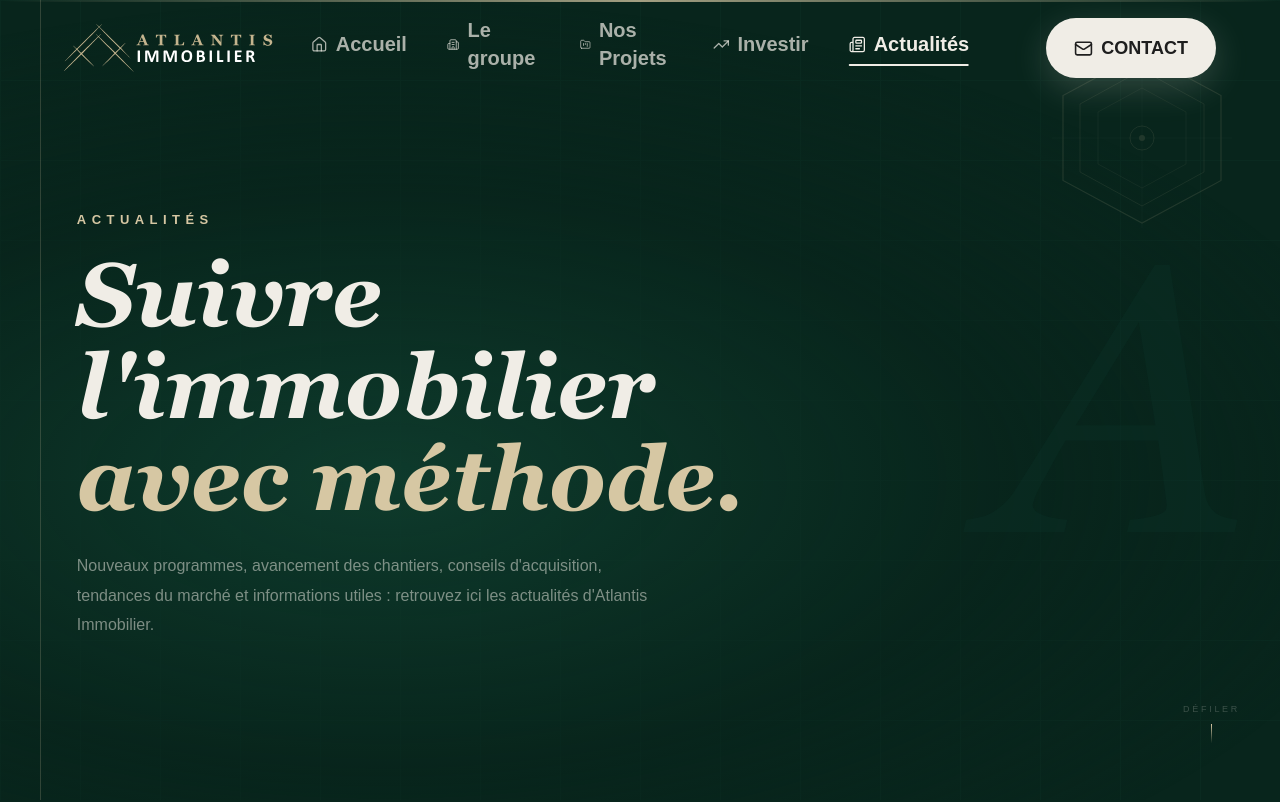
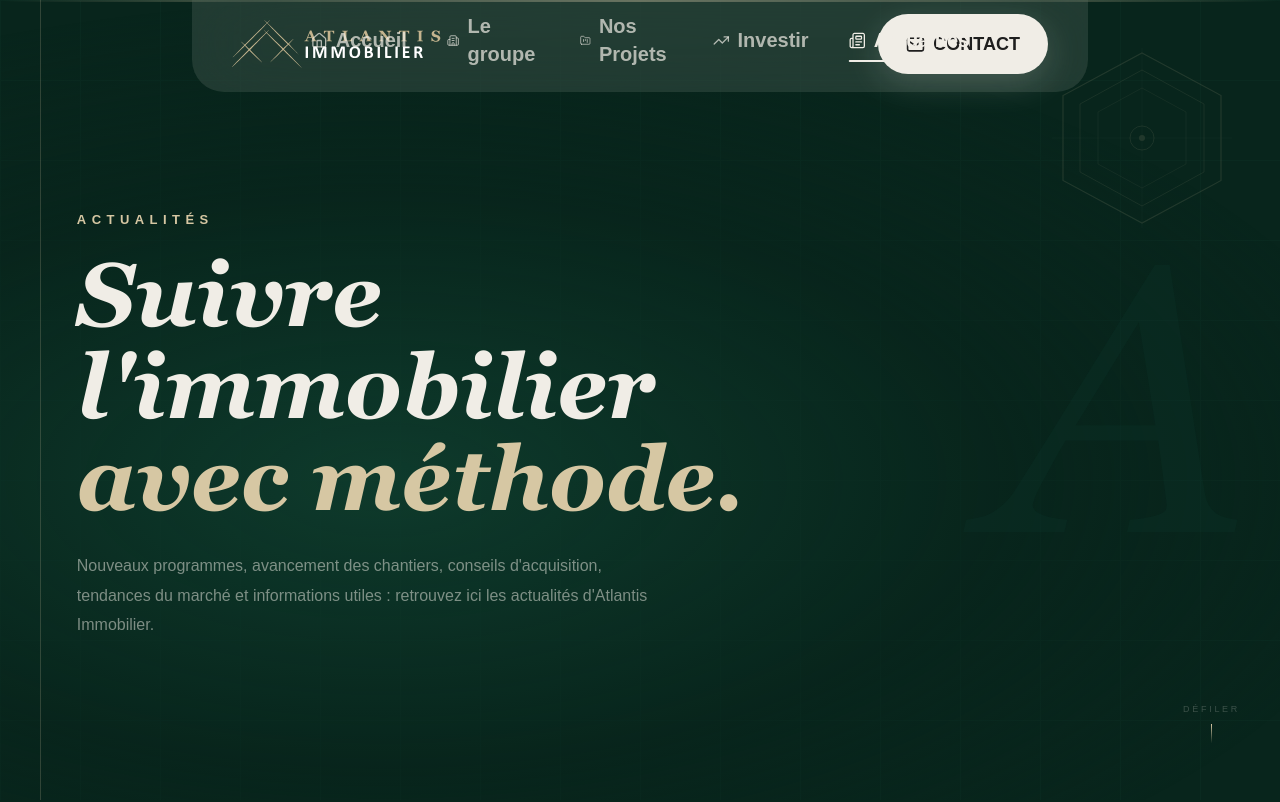
Before and after one commit to Tamfasg/new_atlantisimmobilier, a Next.js app: page /actualites in a window 1280 px wide. Shown: the top 802 px of the page. Built offline with nearby package versions, Linux system fonts and the light colour scheme; a web font is replaced by a local one.

Commit message:
changing the navbar

```diff
--- a/src/components/UI/Nav.tsx
+++ b/src/components/UI/Nav.tsx
@@ -260,11 +260,10 @@ const Nav = () => {
       <M.nav
         key={`desktop-nav-${pathname}`}
         variants={desktopNavVariants}
-        initial="hidden"
-        animate={isNavVisible ? "show" : "hideOnScroll"}
-        className="fixed left-0 top-0 z-50 hidden w-screen select-none font-calibri lg:block nav-gpu"
+        initial="visible"
+        className="fixed left-[15%] -top-1 z-50  w-[70%] select-none font-calibri lg:block nav-gpu bg-white-soft/10 max-sm:hidden sm:hidden rounded-b-4xl backdrop-blur-2xl"
       >
-        <div className="mx-auto flex h-24 w-full max-w-[92rem] items-center justify-between px-16">
+        <div className="mx-auto flex h-24 w-full max-w-[92rem] items-center justify-between px-10">
           <M.div variants={desktopItemVariants}>
             <Link href="/" prefetch className="flex items-center">
               <M.image
```
